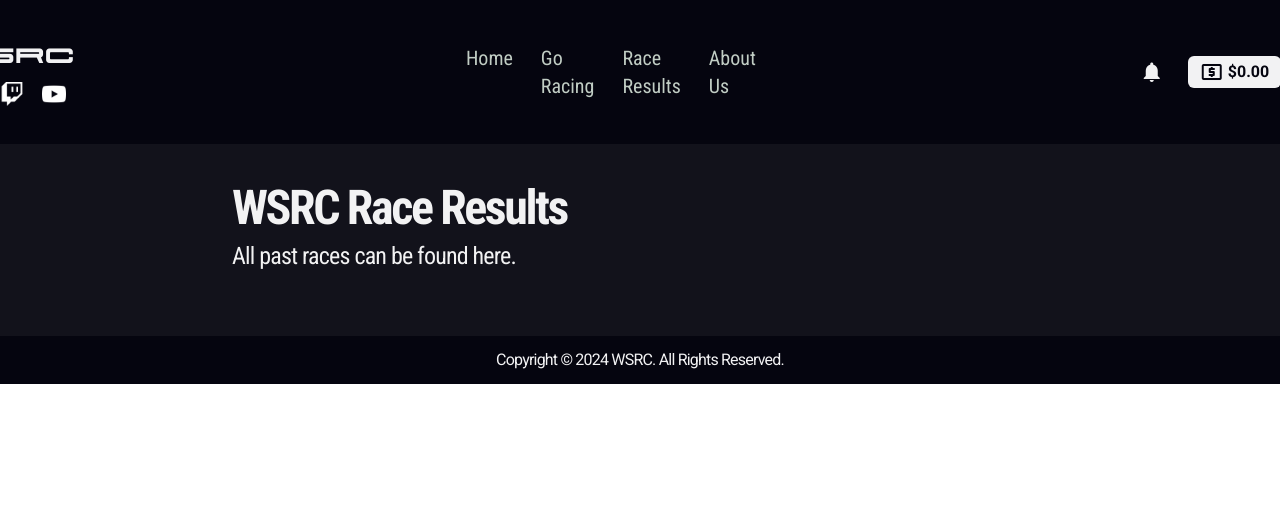
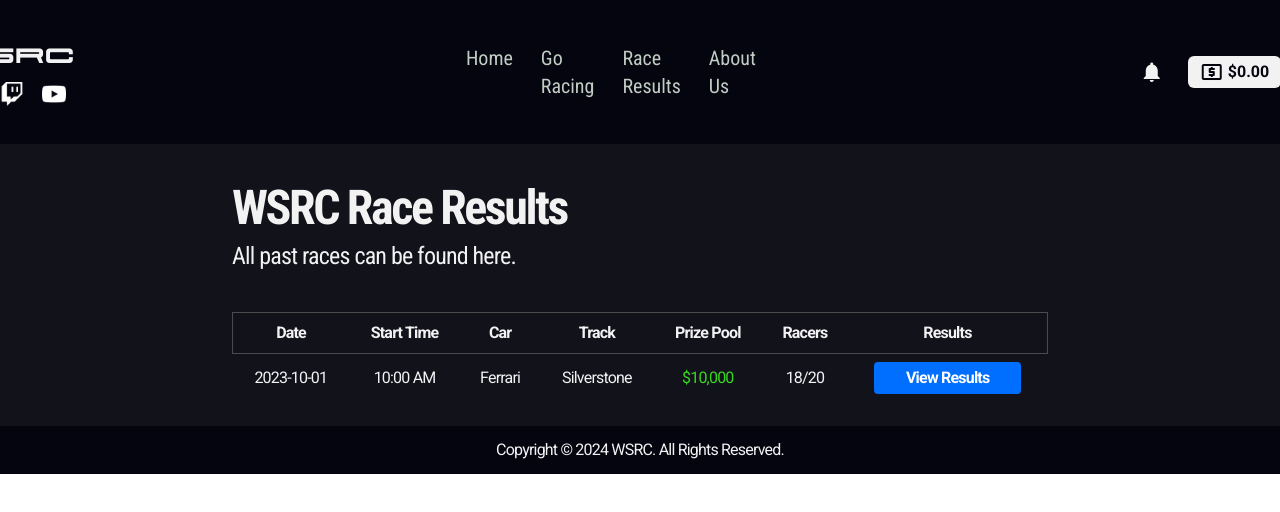
Before and after one commit to Caleb13360/wsrc, an Angular app in the folder wsrc-app/: page /results in a window 1280 px wide. Shown: the top 512 px of the page. Built offline with nearby package versions, Linux system fonts and the light colour scheme.

Commit message:
race results table added

```diff
--- a/wsrc-app/src/app/race-results/race-results.component.html
+++ b/wsrc-app/src/app/race-results/race-results.component.html
@@ -10,7 +10,36 @@
 
         </div>
 
-        <!-- Table -->
+    <div class="mx-52">
+        <table class="min-w-full bg-cDarkBlue ">
+            <thead class="border border-cBorderGrey bg-cDarkBlue">
+                <tr>
+                    <th class="py-2 px-4 text-center">Date</th>
+                    <th class="py-2 px-4 text-center">Start Time</th>
+                    <th class="py-2 px-4 text-center">Car</th>
+                    <th class="py-2 px-4 text-center">Track</th>
+                    <th class="py-2 px-4 text-center ">Prize Pool</th>
+                    <th class="py-2 px-4 text-center">Racers</th>
+                    <th class="py-2 px-4 text-center">Results</th>
+                </tr>
+            </thead>
+            <tbody>
+                <tr *ngFor="let race of results; let i = index">
+                    <td class="py-2 px-4  text-center">{{ race.date }}</td>
+                    <td class="py-2 px-4 text-center">{{ race.start_time }}</td>
+                    <td class="py-2 px-4  text-center">{{ race.car }}</td>
+                    <td class="py-2 px-4 text-center">{{ race.track }}</td>
+                    <td class="py-2 px-4  text-center text-cGreen">{{ race.prize_pool }}</td>
+                    <td class="py-2 px-4 text-center">{{ race.racers }}</td>
+                    <td class="py-2 px-4  text-center">
+                        <button
+                            class=" text-white font-bold px-8 py-1 rounded hover:bg-cWhite bg-cBlue hover:text-cBlack duration-100 transition-all ease-linear">View Results</button>
+                    </td>
+                </tr>
+
+            </tbody>
+        </table>
+    </div>
 
 
 </div>
--- a/wsrc-app/src/app/race-results/race-results.component.ts
+++ b/wsrc-app/src/app/race-results/race-results.component.ts
@@ -1,11 +1,19 @@
+import { CommonModule } from '@angular/common';
 import { Component } from '@angular/core';
 
 @Component({
   selector: 'app-race-results',
-  imports: [],
+  imports: [CommonModule],
   templateUrl: './race-results.component.html',
   styleUrl: './race-results.component.css'
 })
 export class RaceResultsComponent {
-
+  results = [{
+    date: '2023-10-01',
+    start_time: '10:00 AM',
+    car: 'Ferrari',
+    track: 'Silverstone',
+    prize_pool: '$10,000',
+    racers: '18/20'
+  }];
 }
```
